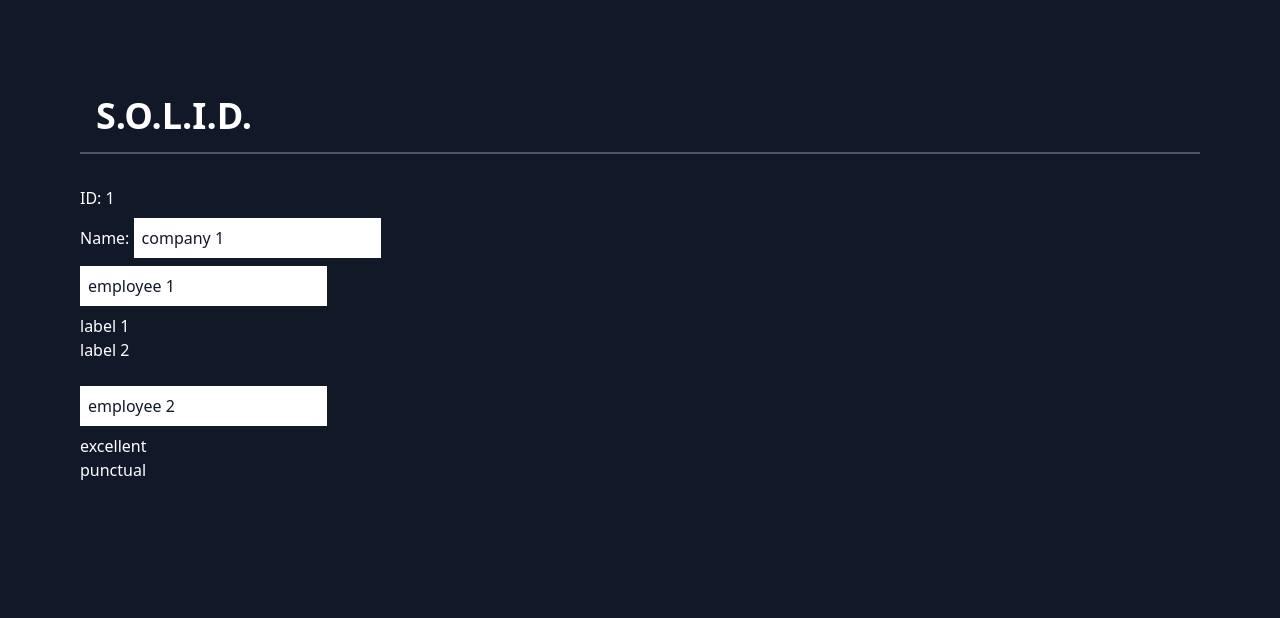
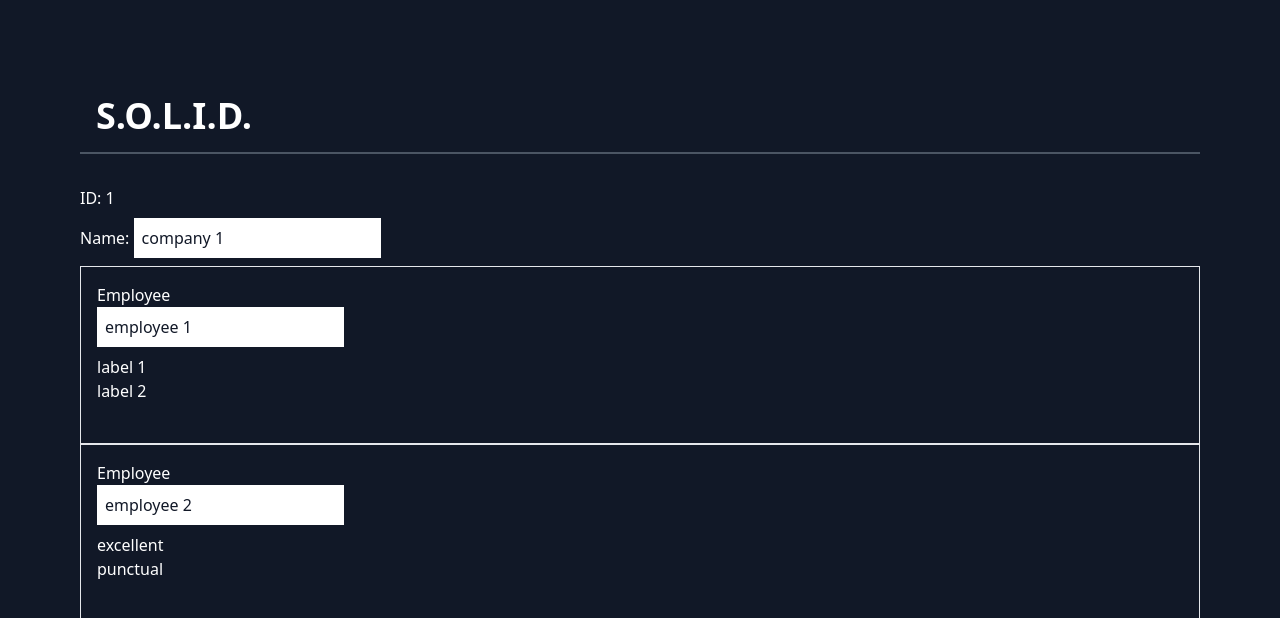
Before and after one commit to Psypher1/react-solid-series, a Next.js app: page / in a window 1280 px wide. Shown: the top 618 px of the page. Built offline with nearby package versions, Linux system fonts and the light colour scheme.

Commit message:
extracted componenets to own files

```diff
--- /dev/null
+++ b/src/features/company/details.jsx
@@ -0,0 +1,47 @@
+import TextField from "@/ui/text-field";
+import Employee from "@/features/employee";
+
+export default function CompanyDetails({
+  _id,
+  name,
+  employees = [],
+  onChange = () => {},
+}) {
+  return (
+    <div className="flex flex-col gap-2">
+      <div>ID: {_id}</div>
+      <div>
+        Name:{" "}
+        <TextField
+          value={name}
+          onChange={(name) =>
+            onChange({
+              _id,
+              name,
+              employees,
+            })
+          }
+        />
+      </div>
+      <div>
+        {employees.map((employee, i) => (
+          <div key={i} className="border p-4">
+            <h2>Employee</h2>
+            <Employee
+              {...employee}
+              onChange={(employee) =>
+                onChange({
+                  _id,
+                  name,
+                  employees: employees.map((_employee, j) =>
+                    i === j ? employee : _employee
+                  ),
+                })
+              }
+            />
+          </div>
+        ))}
+      </div>
+    </div>
+  );
+}
--- /dev/null
+++ b/src/features/company/index.jsx
@@ -0,0 +1,8 @@
+import CompanyDetails from "./details";
+import { useState } from "react";
+
+export default function Company({ _id, name, employees = [] }) {
+  // some of the strange things (_company) we did prior begins to melt away as we find the right place for them to sit
+  const [company, setCompany] = useState({ _id, name, employees });
+  return <CompanyDetails {...company} onChange={setCompany} />;
+}
--- a/src/pages/index.jsx
+++ b/src/pages/index.jsx
@@ -1,7 +1,6 @@
 import Meta from "@/ui/meta";
-import { useState } from "react";
-import TextField from "@/ui/text-field";
-import Employee from "@/features/employee";
+
+import Company from "@/features/company";
 
 const json = {
   _id: "1",
@@ -28,62 +27,20 @@ const json = {
 */
 
 //* COMPONENTS THAT HANDLE DIFFERENT PARTS OF YOUR STATE
-function Company({ _id, name, employees, onChange = () => {} }) {
-  return (
-    <div className="flex flex-col gap-2">
-      <div>ID: {_id}</div>
-      <div>
-        Name:{" "}
-        <TextField
-          value={name}
-          onChange={(name) =>
-            onChange({
-              _id,
-              name,
-              employees,
-            })
-          }
-        />
-      </div>
-      <div>
-        {employees.map((employee, i) => (
-          <Employee
-            key={i}
-            {...employee}
-            onChange={(employee) =>
-              onChange({
-                _id,
-                name,
-                employees: employees.map((_employee, j) =>
-                  i === j ? employee : _employee
-                ),
-              })
-            }
-          />
-        ))}
-      </div>
-    </div>
-  );
-}
 
 // onChange does not make state change, It notifies up the chain that this thing changed  - Employee
 
 export default function Home({ company }) {
   // if prop and state are the same (company), underscore the inner
-  const [_company, setCompany] = useState(company);
+  // const [_company, setCompany] = useState(company);
   // company is json object - can't fuck with it or you destroy it everywhere
   return (
     <>
-      <Meta
-        pageMeta={{
-          title: "SOLID Principles",
-          description: "",
-        }}
-      />
+      <Meta pageMeta={{ title: "Solid" }} />
       <div className="container mx-auto min-h-screen p-20">
         <h1 className="p-4 text-4xl font-semibold">S.O.L.I.D.</h1>
         <div className="border border-gray-600 mb-8" />
-        <Company {..._company} onChange={(company) => setCompany(company)} />
+        <Company {...company} />
       </div>
     </>
   );
```
